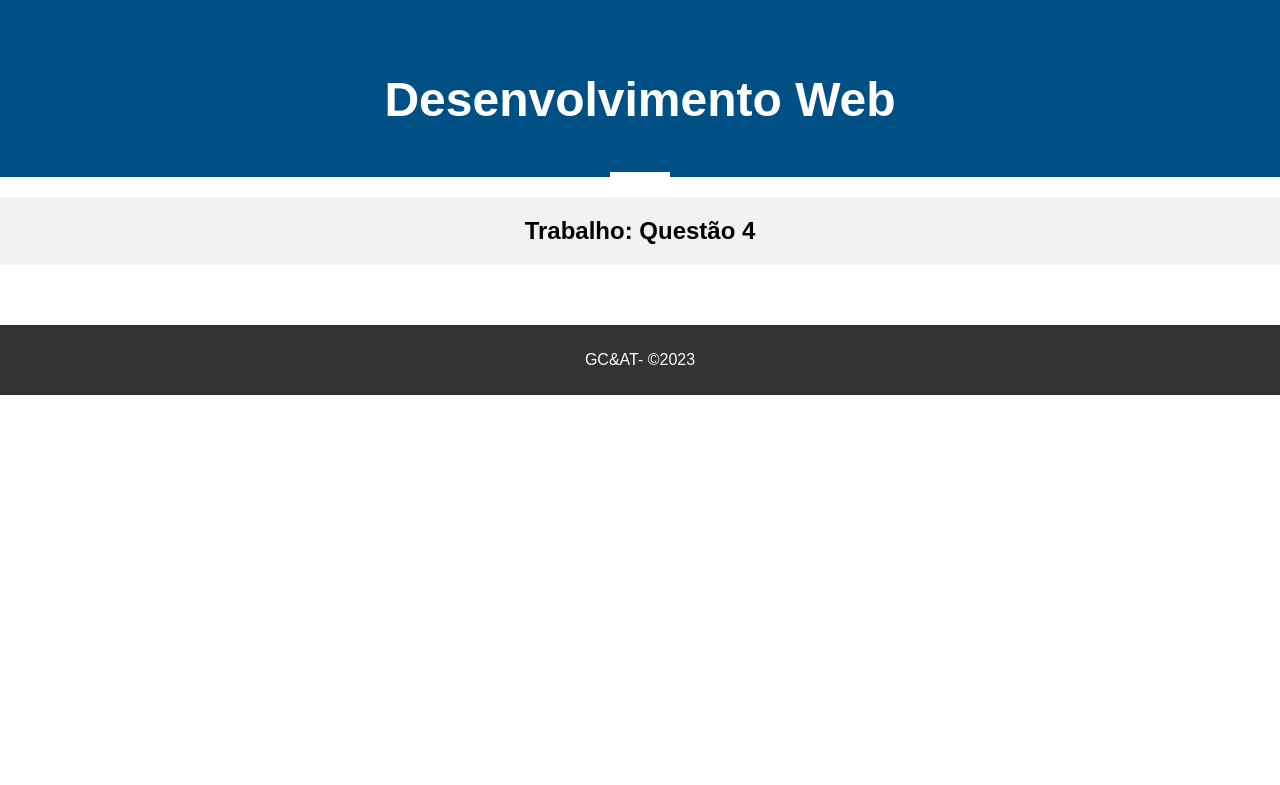
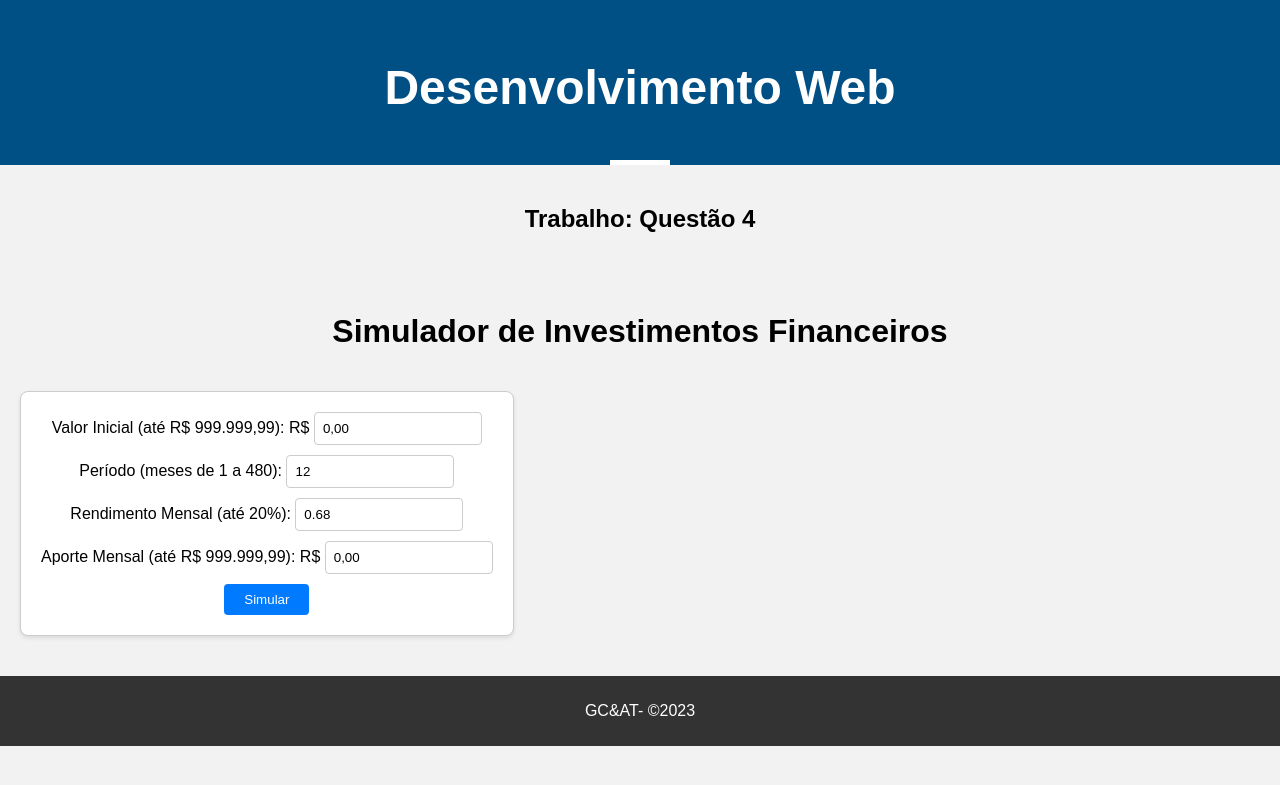
Before and after one commit to GCA6/WebDev_2trim, a PHP site: page /questao4.php in a window 1280 px wide. Shown: the top 785 px of the page. Run offline with PHP 8.4, Linux system fonts and the light colour scheme.

Commit message:
codificação da questão 4 finalizada com o CSS aplicado

```diff
--- /dev/null
+++ b/css/stylequestao4.css
@@ -0,0 +1,76 @@
+body {
+    font-family: Arial, sans-serif;
+    background-color: #f2f2f2;
+    margin: 0;
+    padding: 0;
+}
+
+h1 {
+    text-align: center;
+    margin-top: 20px;
+}
+
+form {
+    display: inline-block;
+    margin: 20px auto;
+    border: 1px solid #ccc;
+    padding: 20px;
+    border-radius: 8px;
+    text-align: center;
+    background-color: #ffffff;
+    box-shadow: 0 2px 4px rgba(0, 0, 0, 0.1);
+}
+
+form input[type="text"],
+form input[type="number"] {
+    width: 150px;
+    margin-bottom: 10px;
+    padding: 8px;
+    border: 1px solid #ccc;
+    border-radius: 4px;
+}
+
+form input[type="submit"] {
+    padding: 8px 20px;
+    background-color: #007bff;
+    color: #ffffff;
+    border: none;
+    border-radius: 4px;
+    cursor: pointer;
+}
+
+form input[type="submit"]:hover {
+    background-color: #0056b3;
+}
+
+.table-container {
+    margin: 0 auto;
+    margin-top: 30px;
+    width: 80%;
+}
+
+.table-container table {
+    border-collapse: collapse;
+    width: 100%;
+    border: 1px solid #ccc;
+    background-color: #ffffff;
+    box-shadow: 0 2px 4px rgba(0, 0, 0, 0.1);
+}
+
+.table-container th, .table-container td {
+    border: 1px solid #ccc;
+    padding: 8px;
+    text-align: center;
+}
+
+.table-container th {
+    background-color: #f2f2f2;
+}
+
+.table-container td:first-child, .table-container th:first-child {
+    text-align: left;
+}
+
+.table-container td:last-child, .table-container th:last-child {
+    text-align: right;
+}
--- a/questao4.php
+++ b/questao4.php
@@ -5,6 +5,7 @@
     <meta name="viewport" content="width=device-width, initial-scale=1.0">
     <title> Simulador de investimentos financeiros</title>
     <link rel="stylesheet" href="css/styles.css">
+    <link rel="stylesheet" href="css/stylequestao4.css">
 </head>
 <body>
     <header>
@@ -16,6 +17,64 @@
     </div>
 
     <main>
+    <?php
+    function calcularRendimento($valorInicial, $aporteMensal, $taxaRendimento)
+    {
+        $rendimento = ($valorInicial + $aporteMensal) * ($taxaRendimento / 100);
+        $total = $valorInicial + $aporteMensal + $rendimento;
+        return array($rendimento, $total);
+    }
+
+    $valorInicial = isset($_POST['valor_inicial']) ? floatval(str_replace(',', '.', str_replace('.', '', $_POST['valor_inicial']))) : 0;
+    $periodo = isset($_POST['periodo']) ? intval($_POST['periodo']) : 12;
+    $taxaRendimento = isset($_POST['taxa_rendimento']) ? floatval($_POST['taxa_rendimento']) : 0.68;
+    $aporteMensal = isset($_POST['aporte_mensal']) ? floatval(str_replace(',', '.', str_replace('.', '', $_POST['aporte_mensal']))) : 0;
+
+    $valorInicial = max(0, min(999999.99, $valorInicial));
+    $periodo = max(1, min(480, $periodo));
+    $taxaRendimento = max(0, min(20, $taxaRendimento));
+    $aporteMensal = max(0, min(999999.99, $aporteMensal));
+    ?>
+
+    <h1>Simulador de Investimentos Financeiros</h1>
+    <form method="post" action="">
+        <label for="valor_inicial">Valor Inicial (até R$ 999.999,99):</label>
+        R$ <input type="text" name="valor_inicial" id="valor_inicial" value="<?php echo number_format($valorInicial, 2, ',', '.'); ?>"><br>
+        <label for="periodo">Período (meses de 1 a 480):</label>
+        <input type="number" name="periodo" id="periodo" value="<?php echo $periodo; ?>"><br>
+        <label for="taxa_rendimento">Rendimento Mensal (até 20%):</label>
+        <input type="number" step="0.01" name="taxa_rendimento" id="taxa_rendimento" value="<?php echo $taxaRendimento; ?>"><br>
+        <label for="aporte_mensal">Aporte Mensal (até R$ 999.999,99):</label>
+        R$ <input type="text" name="aporte_mensal" id="aporte_mensal" value="<?php echo number_format($aporteMensal, 2, ',', '.'); ?>"><br>
+        <input type="submit" value="Simular">
+    </form>
+
+    <?php
+    if ($_SERVER['REQUEST_METHOD'] === 'POST') {
+        echo "<div class='table-container'>";
+        echo "<h2 style='text-align: center;'>Resultado da simulação:</h2>";
+        echo "<table>";
+        echo "<tr><th>Mês</th><th>Valor Inicial</th><th>Aporte</th><th>Rendimento</th><th>Total</th></tr>";
+
+        $valorInicialOriginal = $valorInicial;
+        for ($mes = 1; $mes <= $periodo; $mes++) {
+            $aporte = $mes === 1 ? 0 : $aporteMensal;
+            list($rendimento, $total) = calcularRendimento($valorInicial, $aporte, $taxaRendimento);
+
+            echo "<tr>";
+            echo "<td>$mes</td>";
+            echo "<td>R$ " . number_format($valorInicial, 2, ',', '.') . "</td>";
+            echo "<td>R$ " . number_format($aporte, 2, ',', '.') . "</td>";
+            echo "<td>R$ " . number_format($rendimento, 2, ',', '.') . "</td>";
+            echo "<td>R$ " . number_format($total, 2, ',', '.') . "</td>";
+            echo "</tr>";
+
+            $valorInicial = $total;
+        }
+        echo "</table>";
+        echo "</div>";
+    }
+    ?>
     </main>
 
     <footer>
```
